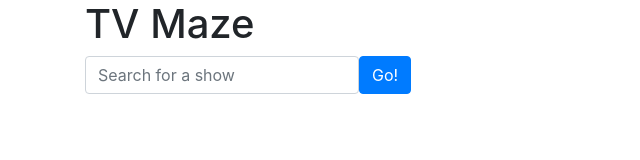
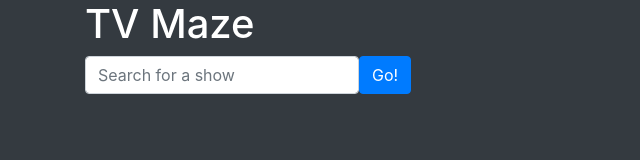
Before and after one commit to thrillhouse3000/tv-maze, a plain HTML site: page index.html in a window 1280 px wide. Shown: the whole page, without its empty margins (0-640 px from the left). Drawn offline with nearby package versions, Linux system fonts and the light colour scheme.

Commit message:
bg style, change to index.html

```diff
--- a/tvmaze.html
+++ b/index.html
@@ -4,24 +4,18 @@
     <title>TV Maze</title>
     <link rel="stylesheet" href="https://maxcdn.bootstrapcdn.com/bootstrap/4.0.0/css/bootstrap.min.css" integrity="sha384-Gn5384xqQ1aoWXA+058RXPxPg6fy4IWvTNh0E263XmFcJlSAwiGgFAW/dAiS6JXm" crossorigin="anonymous">
   </head>
-  <body>
+  <body class=" bg-dark">
     <div class="container">
 
-    <h1>TV Maze</h1>
+    <h1 class="text-white">TV Maze</h1>
 
-    <form class="form-inline" id="search-form">
+    <form class="form-inline text-center" id="search-form">
       <input class="form-control" id="search-query" placeholder="Search for a show">
       <button class="btn btn-primary" type="submit">Go!</button>
     </form>
 
     <div class="row mt-3" id="shows-list">
     </div>
-
-    <section style="display: none" id="episodes-area">
-      <h2>Episodes</h2>
-      <ul id="episodes-list">
-      </ul>
-    </section>
 
     <script src="http://unpkg.com/jquery"></script>
     <script src="http://unpkg.com/axios/dist/axios.js"></script>
```
